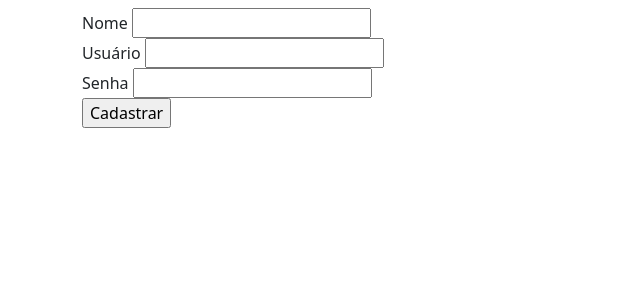
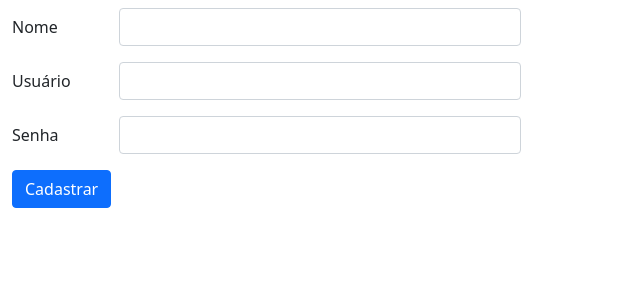
Before and after one commit to infoangelo/hermes, a Flask app: page /register in a window 1280 px wide. Shown: the part 56-356 px from the top of the page, without its empty margins (0-640 px from the left). Run offline with Flask 2, Linux system fonts and the light colour scheme.

Commit message:
Melhorias nos layouts dos templates.

```diff
--- a/templates/auth/register.html
+++ b/templates/auth/register.html
@@ -1,17 +1,26 @@
 {% extends "template.html" %}
 {% block conteudo %}
 
-  <form method="post">
-    <label for="name">Nome</label>
-    <input name="name" id="name" required>
-    <br>
-    <label for="username">Usuário</label>
-    <input name="username" id="username" required>
-    <br>
-    <label for="password">Senha</label>
-    <input type="password" name="password" id="password" minlength="8" required>
-    <br>
-    <input type="submit" value="Cadastrar">
-  </form>
+<form method="post">
+    <div class="row mb-3">
+        <label for="name" class="col-sm-1 col-form-label">Nome</label>
+        <div class="col-sm-4">
+            <input name="name" id="name" class="form-control" required>
+        </div>
+    </div>
+    <div class="row mb-3">
+        <label for="username" class="col-sm-1 col-form-label">Usuário</label>
+        <div class="col-sm-4">
+            <input name="username" id="username" class="form-control" required>
+        </div>
+    </div>
+    <div class="row mb-3">
+        <label for="password" class="col-sm-1 col-form-label">Senha</label>
+        <div class="col-sm-4">
+            <input type="password" name="password" id="password" class="form-control" minlength="8" required>
+        </div>
+    </div>
+    <input type="submit" class="btn btn-primary" value="Cadastrar">
+</form>
 
 {% endblock %}
--- a/templates/lesson.html
+++ b/templates/lesson.html
@@ -4,7 +4,7 @@
 <h1>{{ lesson.title }}</h1>
 <div>{{ lesson.content }}</div>
 <p></p>
-<a class="nav-link" href="{{ url_for('lessons') }}">Anterior</a>
-<a class="nav-link" href="{{ url_for('lesson_exercise', id=lesson.id) }}">Próxima</a>
+<a class="btn btn-primary" href="{{ url_for('lessons') }}">Anterior</a>
+<a class="btn btn-primary" href="{{ url_for('lesson_exercise', id=lesson.id) }}">Próxima</a>
 
 {% endblock %}
--- a/templates/lesson_exercise.html
+++ b/templates/lesson_exercise.html
@@ -8,8 +8,8 @@
     <label for="exercise"></label>
     <textarea name="exercise" id="exercise" required></textarea>
     <br>
-    <input type="submit" value="Anterior">
-    <input type="submit" value="Próximo">
+    <input type="submit" class="btn btn-primary" value="Anterior">
+    <input type="submit" class="btn btn-primary" value="Próximo">
     <br>
   </form>
 
--- a/templates/template.html
+++ b/templates/template.html
@@ -25,7 +25,7 @@
          <a class="nav-link" href="{{ url_for('register') }}">Registrar</a>
       {% endif %}
     </nav>
-    <div class="container">
+    <div class="container-fluid">
         {% with messages = get_flashed_messages() %}
         {% if messages %}
         <ul id="messages" class="list-unstyled">
```
Also changed, not shown: templates/auth/login.html (+14 -5 lines).
